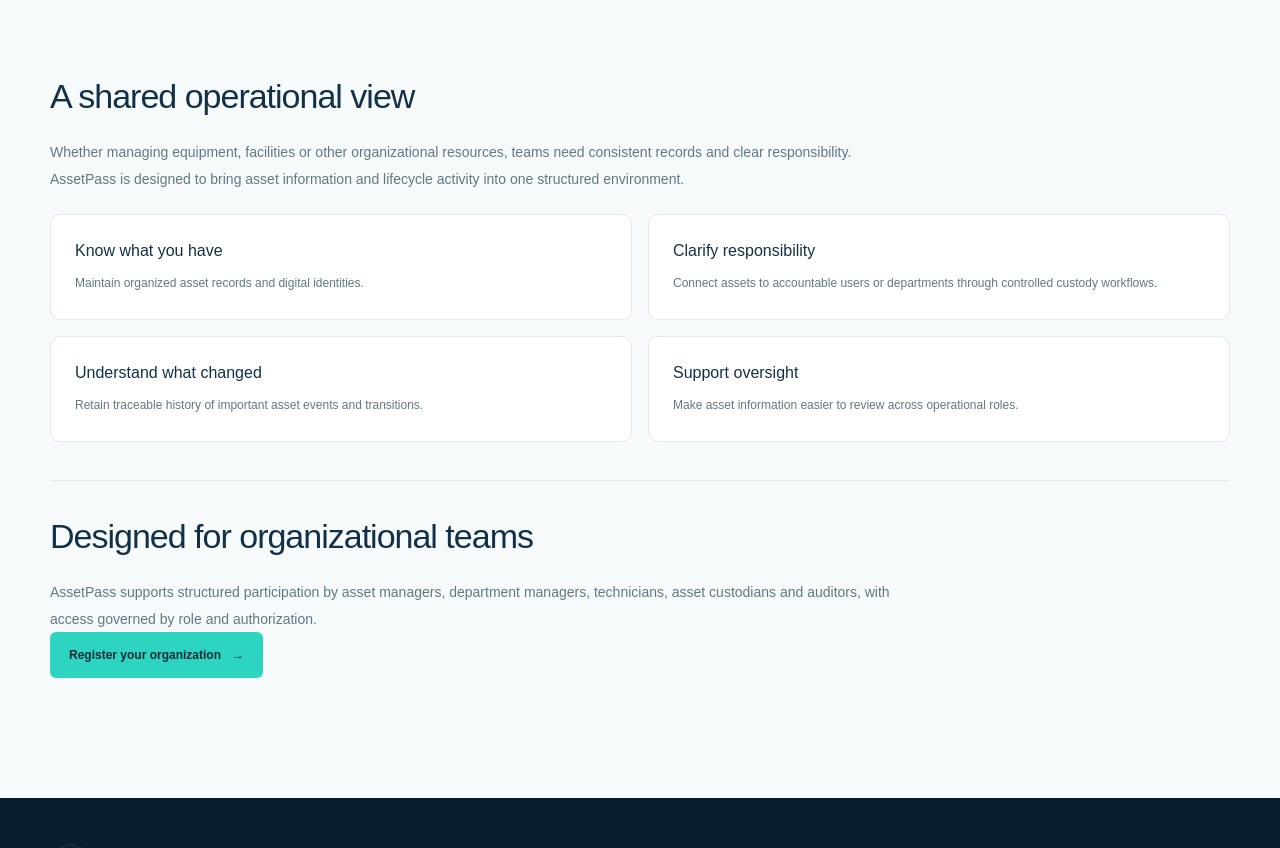
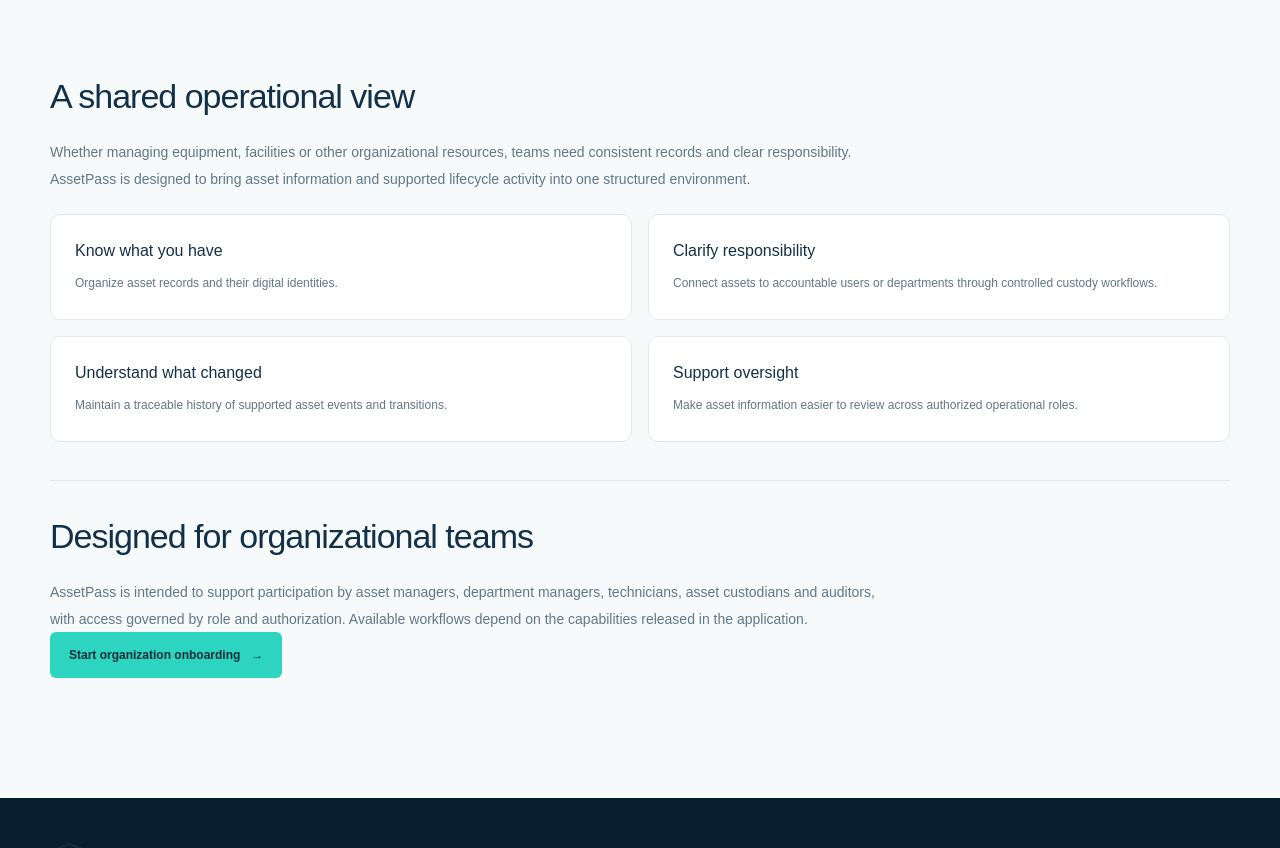
Before and after one commit to hlestakovjames/assetpass-frontend, a Next.js app: page /organizations in a window 1280 px wide. Shown: the part 580-1428 px from the top of the page. Built offline with nearby package versions, Linux system fonts and the light colour scheme.

Commit message:
docs: align public website src/app/organizations/page.tsx with Release 1 scope

```diff
--- a/src/app/organizations/page.tsx
+++ b/src/app/organizations/page.tsx
@@ -1,13 +1,19 @@
 import { PublicPage, ContentSection } from "../components/public-page";
 
 export default function OrganizationsPage() {
-  return <PublicPage eyebrow="FOR ORGANIZATIONS" title="Bring asset accountability into everyday operations." description="Give teams a shared understanding of what exists, where responsibility sits and what has changed across the organization's assets.">
-    <ContentSection title="A shared operational view"><p>Whether managing equipment, facilities or other organizational resources, teams need consistent records and clear responsibility. AssetPass is designed to bring asset information and lifecycle activity into one structured environment.</p><div className="inner-grid">
-      <article className="inner-card"><h3>Know what you have</h3><p>Maintain organized asset records and digital identities.</p></article>
-      <article className="inner-card"><h3>Clarify responsibility</h3><p>Connect assets to accountable users or departments through controlled custody workflows.</p></article>
-      <article className="inner-card"><h3>Understand what changed</h3><p>Retain traceable history of important asset events and transitions.</p></article>
-      <article className="inner-card"><h3>Support oversight</h3><p>Make asset information easier to review across operational roles.</p></article>
-    </div></ContentSection>
-    <ContentSection title="Designed for organizational teams"><p>AssetPass supports structured participation by asset managers, department managers, technicians, asset custodians and auditors, with access governed by role and authorization.</p><a href="https://assetpass-app.vercel.app/register" className="home-primary-button">Register your organization <span aria-hidden="true">→</span></a></ContentSection>
+  return <PublicPage eyebrow="FOR ORGANIZATIONS" title="Bring asset accountability into everyday operations." description="AssetPass is designed to help teams build a shared understanding of what exists, where responsibility sits and what has changed across the organization's assets.">
+    <ContentSection title="A shared operational view">
+      <p>Whether managing equipment, facilities or other organizational resources, teams need consistent records and clear responsibility. AssetPass is designed to bring asset information and supported lifecycle activity into one structured environment.</p>
+      <div className="inner-grid">
+        <article className="inner-card"><h3>Know what you have</h3><p>Organize asset records and their digital identities.</p></article>
+        <article className="inner-card"><h3>Clarify responsibility</h3><p>Connect assets to accountable users or departments through controlled custody workflows.</p></article>
+        <article className="inner-card"><h3>Understand what changed</h3><p>Maintain a traceable history of supported asset events and transitions.</p></article>
+        <article className="inner-card"><h3>Support oversight</h3><p>Make asset information easier to review across authorized operational roles.</p></article>
+      </div>
+    </ContentSection>
+    <ContentSection title="Designed for organizational teams">
+      <p>AssetPass is intended to support participation by asset managers, department managers, technicians, asset custodians and auditors, with access governed by role and authorization. Available workflows depend on the capabilities released in the application.</p>
+      <a href="https://assetpass-app.vercel.app/register" className="home-primary-button">Start organization onboarding <span aria-hidden="true">→</span></a>
+    </ContentSection>
   </PublicPage>;
 }
```
